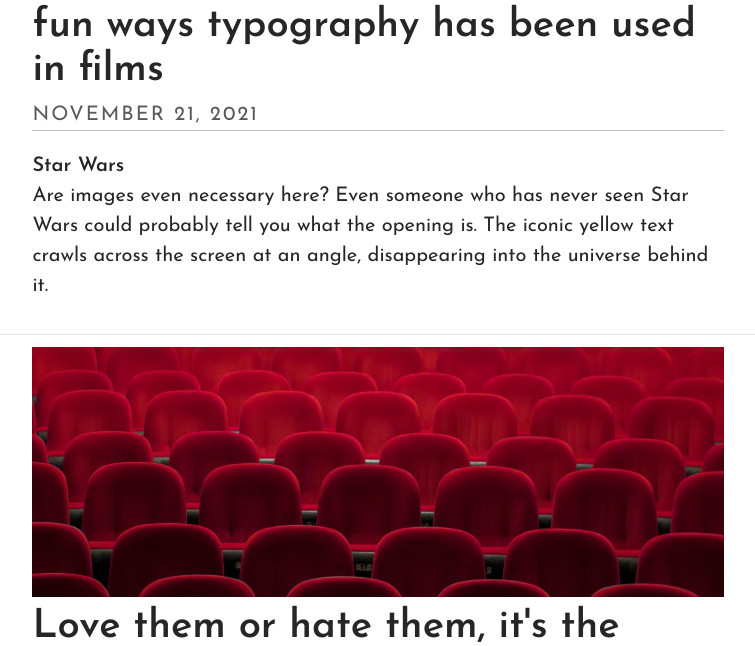
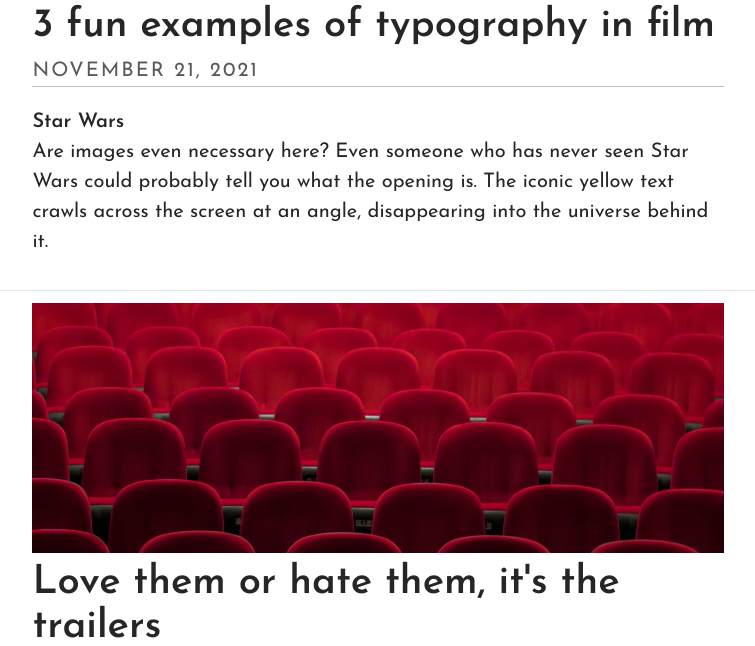
Before and after one commit to laurenlouisap/typography, a Jekyll site: the page built from index.html, in a window 1280 px wide and 900 px high, scrolled down 325 px, cut to the strip 254-900 px from the top of the window. Shown: the whole strip, without its empty margins (262-1017 px from the left). Built offline with Jekyll 4.4.1, drawn with Linux system fonts in a browser that asks for light colours; some web fonts are replaced; the list of posts is cut into pages by our own code.

Commit message:
Update Post “2021-11-21-fun-ways-typography-has-been-used-in-films”

```diff
--- a/_posts/2021-11-21-fun-ways-typography-has-been-used-in-films.md
+++ b/_posts/2021-11-21-fun-ways-typography-has-been-used-in-films.md
@@ -1,6 +1,6 @@
 ---
 layout: post
-title: fun ways typography has been used in films
+title: 3 fun examples of typography in film
 date: 2021-11-21T19:56:15.653Z
 image: ../uploads/bruno-martins-unsplash.jpg
 title_color: "#ffffff"
```
